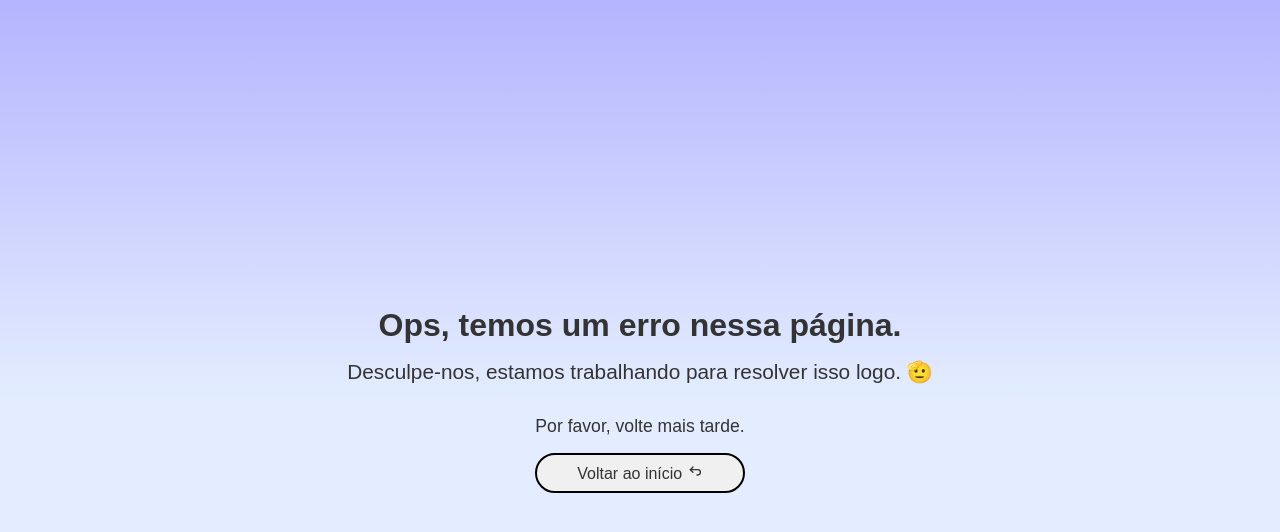
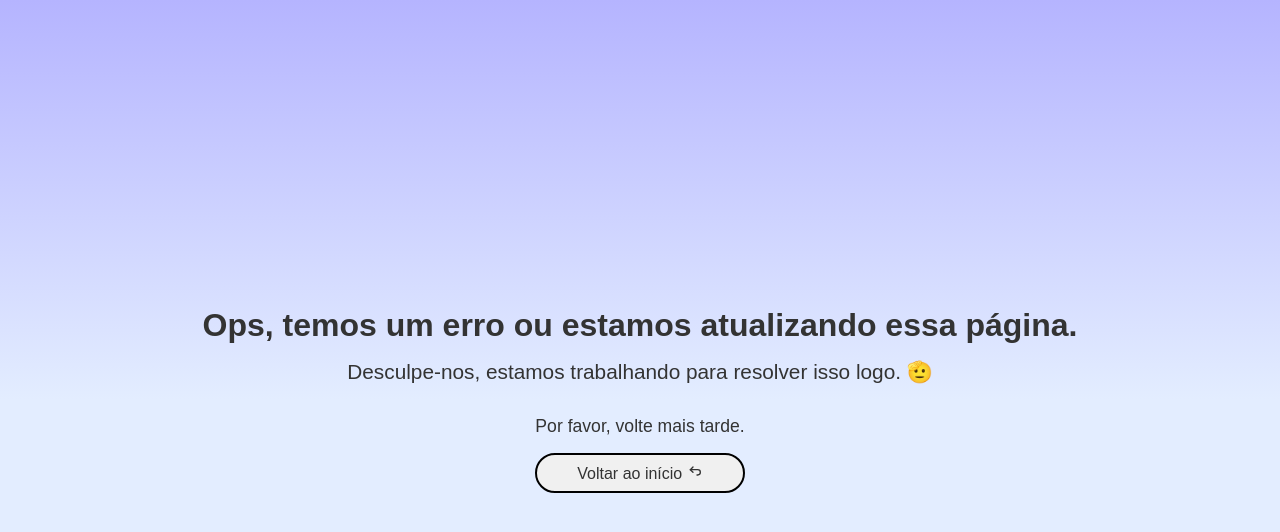
Before and after one commit to MW-Limah/HeloisaWebstore, a Next.js app: page /error in a window 1280 px wide. Shown: the top 532 px of the page. Built offline with nearby package versions, Linux system fonts and the light colour scheme; no server answers.

Commit message:
Error page

```diff
--- a/src/app/components/details/CheckoutForm/CheckoutForm.tsx
+++ b/src/app/components/details/CheckoutForm/CheckoutForm.tsx
@@ -76,7 +76,7 @@ export default function CheckoutForm({
             color,
         });
 
-        router.push(`/order?${params.toString()}`);
+        router.push('/error'); // `/order?${params.toString()}`
     };
 
     const handleSubmit = (e: React.FormEvent) => {
--- a/src/app/error/page.tsx
+++ b/src/app/error/page.tsx
@@ -4,7 +4,7 @@ import ButtonBackAll from '../components/buttonBackAll/buttonBack';
 export default function ErrorPage() {
     return (
         <div className={styles.container}>
-            <h1 className={styles.title}>Ops, temos um erro nessa página.</h1>
+            <h1 className={styles.title}>Ops, temos um erro ou estamos atualizando essa página.</h1>
             <p className={styles.message}>Desculpe-nos, estamos trabalhando para resolver isso logo. 🫡</p>
             <div>
                 <p className={styles.bye}>Por favor, volte mais tarde.</p>
```
